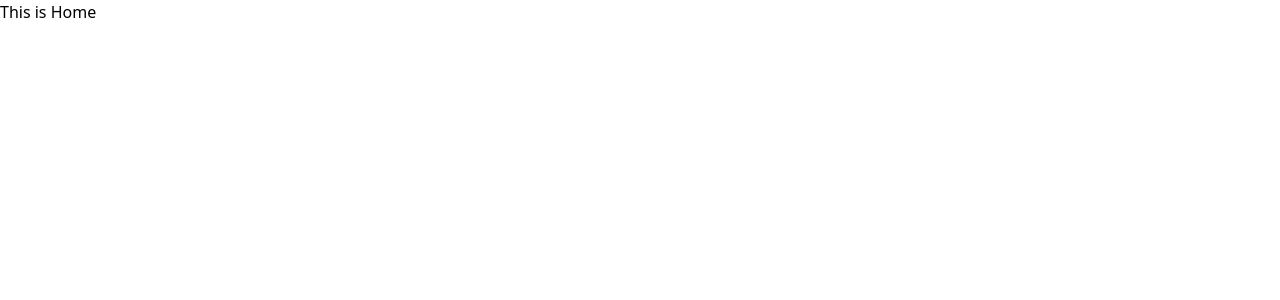
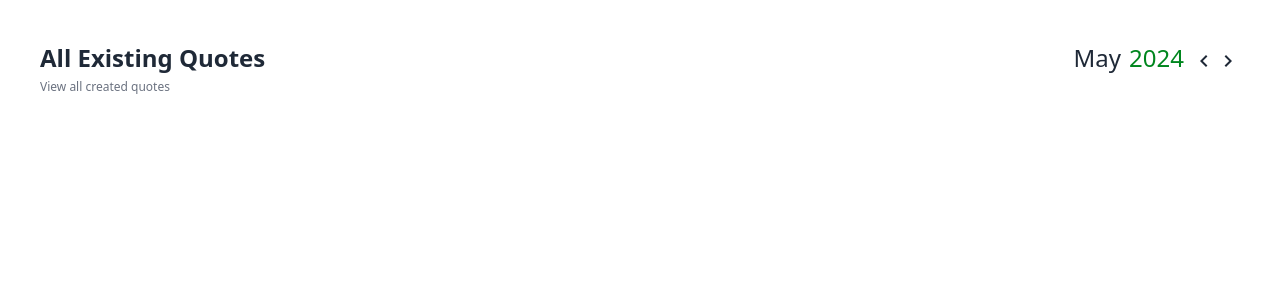
Before and after one commit to midezen/Oneport365-Interview-Task, a React (Vite) app: page / in a window 1280 px wide. Shown: the top 300 px of the page. Built offline with nearby package versions, Linux system fonts and the light colour scheme.

Commit message:
designed home top

```diff
--- a/src/pages/AddNew.tsx
+++ b/src/pages/AddNew.tsx
@@ -4,6 +4,7 @@ import CurrencyCard from "../components/CurrencyCard";
 import Section from "../components/Section";
 import AddCircleOutlinedIcon from "@mui/icons-material/AddCircleOutlined";
 import { useState } from "react";
+import { Link } from "react-router-dom";
 
 const AddNew: React.FC = () => {
   const [addNewSection, setAddNewSection] = useState<boolean>(false);
@@ -14,12 +15,14 @@ const AddNew: React.FC = () => {
         className="flex justify-between items-center h-[118px] bg-[#FAFAFA] px-[64px]"
       >
         <div id="container_topLeft" className="flex flex-col gap-[4px]">
+          <Link to="/">
             <div
               id="container_topLeftTop"
               className="flex items-center font-normal text-[12px] text-[#6B7280] cursor-pointer"
             >
               <NavigateBeforeIcon className="text-[12px]" /> Back to quotes
             </div>
+          </Link>
           <p className="text-[24px] text-[#1F2937]-500">
             "Quote Title Here"{" "}
             <span className="text-[#9CA3AF]">[2/5/2024]</span>
--- a/src/pages/Home.tsx
+++ b/src/pages/Home.tsx
@@ -1,5 +1,33 @@
+import KeyboardArrowLeftOutlinedIcon from "@mui/icons-material/KeyboardArrowLeftOutlined";
+import KeyboardArrowRightOutlinedIcon from "@mui/icons-material/KeyboardArrowRightOutlined";
+
 const Home: React.FC = () => {
-  return <div>This is Home</div>;
+  return (
+    <div id="home" className="p-[40px]">
+      <div id="top" className="h-[79px] flex justify-between">
+        <div id="existing" className="flex flex-col gap-[2px]">
+          <span className="text-[24px] text-[#1F2937] font-semibold">
+            All Existing Quotes
+          </span>
+          <span className="text-[12px] text-[#6B7280]">
+            View all created quotes
+          </span>
+        </div>
+        <div id="may" className="text-[24px] flex gap-[8px] font-medium">
+          <span className=" text-[#1F2937]">May</span>
+          <span className="text-[#00861E]">2024</span>
+          <div id="icons">
+            <KeyboardArrowLeftOutlinedIcon
+              style={{ width: "24px", height: "24px", color: "#1F2937" }}
+            />
+            <KeyboardArrowRightOutlinedIcon
+              style={{ width: "24px", height: "24px", color: "#1F2937" }}
+            />
+          </div>
+        </div>
+      </div>
+    </div>
+  );
 };
 
 export default Home;
--- a/src/pages/Preview.tsx
+++ b/src/pages/Preview.tsx
@@ -1,5 +1,5 @@
 const Preview: React.FC = () => {
-  return <div></div>;
+  return <div>Preview</div>;
 };
 
 export default Preview;
```
Lines whose indentation alone changed are shown as unchanged.
